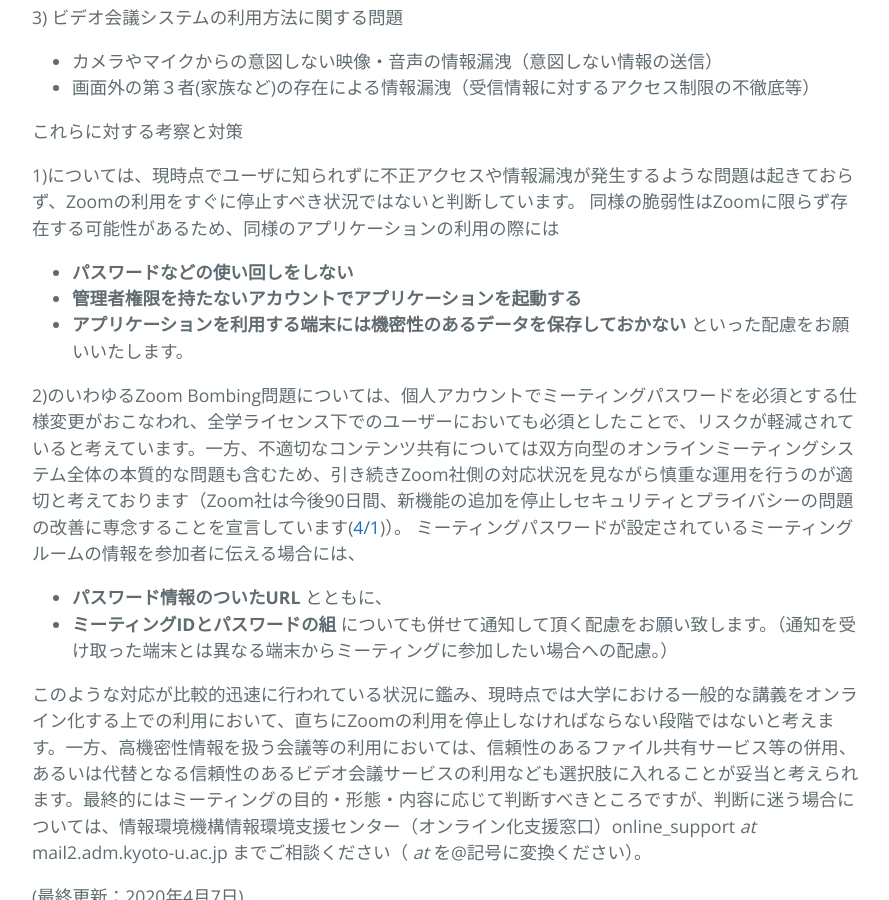
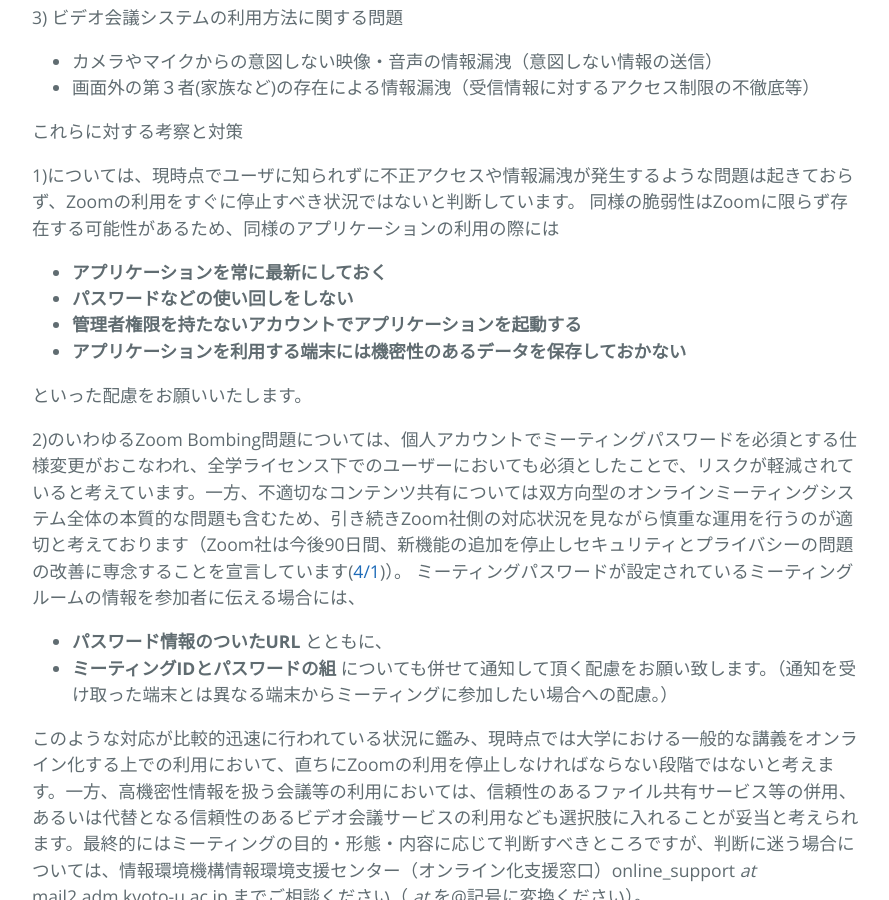
Before and after one commit to kyoto-u/online-edu, a Jekyll site: the page built from zoom-security.md, in a window 1280 px wide and 900 px high, scrolled down 1389 px. Shown: the whole window, without its empty margins (192-1081 px from the left). Built offline with Jekyll 4.4.1, drawn with Linux system fonts in a browser that asks for light colours.

Commit message:
Update zoom-security.md

```diff
--- a/zoom-security.md
+++ b/zoom-security.md
@@ -35,9 +35,11 @@ title: オンラインミーティングサービス(Zoom全学ライセンス)
 
 1)については、現時点でユーザに知られずに不正アクセスや情報漏洩が発生するような問題は起きておらず、Zoomの利用をすぐに停止すべき状況ではないと判断しています。
 同様の脆弱性はZoomに限らず存在する可能性があるため、同様のアプリケーションの利用の際には
+- **アプリケーションを常に最新にしておく**
 - **パスワードなどの使い回しをしない**
 - **管理者権限を持たないアカウントでアプリケーションを起動する**
 - **アプリケーションを利用する端末には機密性のあるデータを保存しておかない**
+
 といった配慮をお願いいたします。
 
 2)のいわゆるZoom Bombing問題については、個人アカウントでミーティングパスワードを必須とする仕様変更がおこなわれ、全学ライセンス下でのユーザーにおいても必須としたことで、リスクが軽減されていると考えています。一方、不適切なコンテンツ共有については双方向型のオンラインミーティングシステム全体の本質的な問題も含むため、引き続きZoom社側の対応状況を見ながら慎重な運用を行うのが適切と考えております（Zoom社は今後90日間、新機能の追加を停止しセキュリティとプライバシーの問題の改善に専念することを宣言しています([4/1](https://blog.zoom.us/wordpress/2020/04/01/a-message-to-our-users/))）。
```
